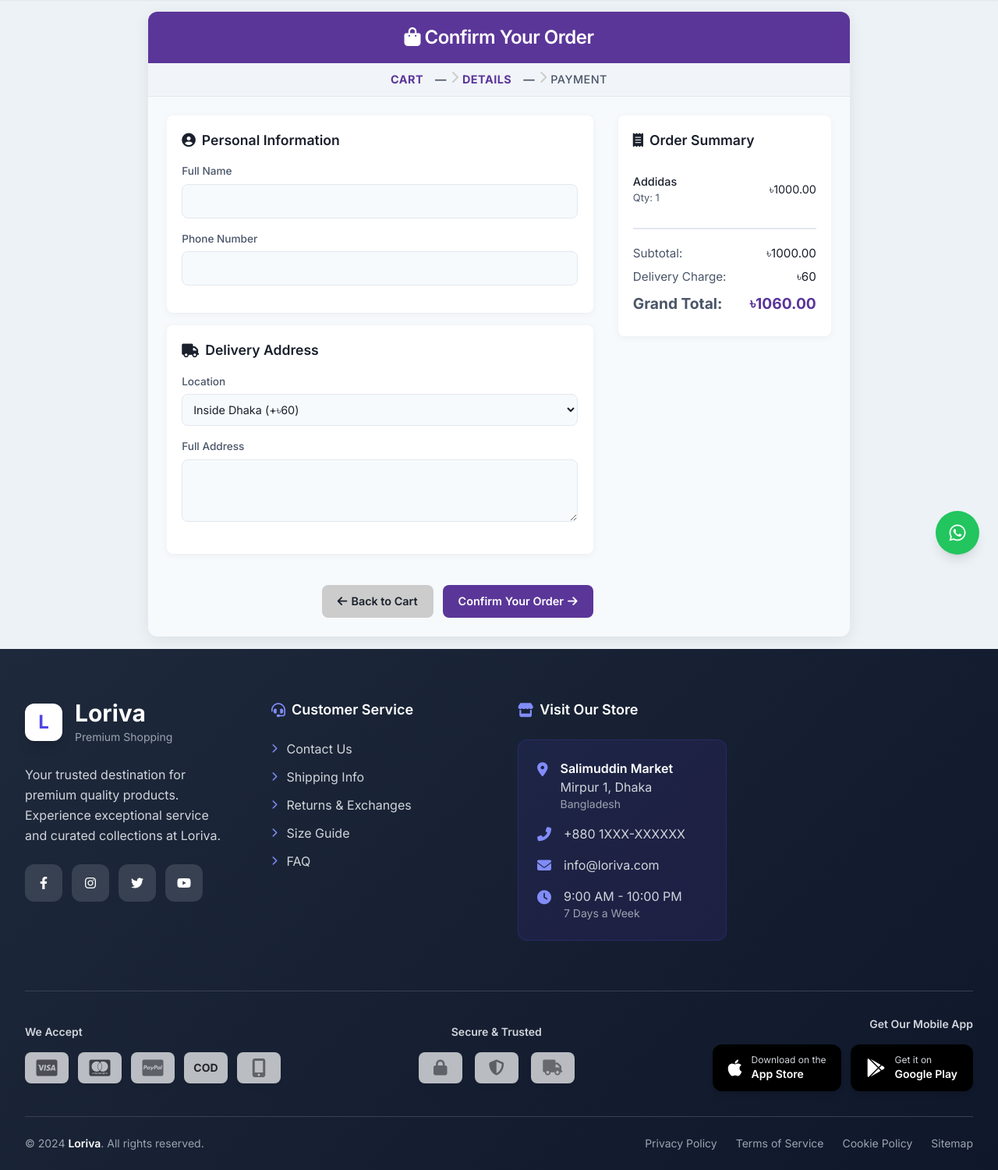
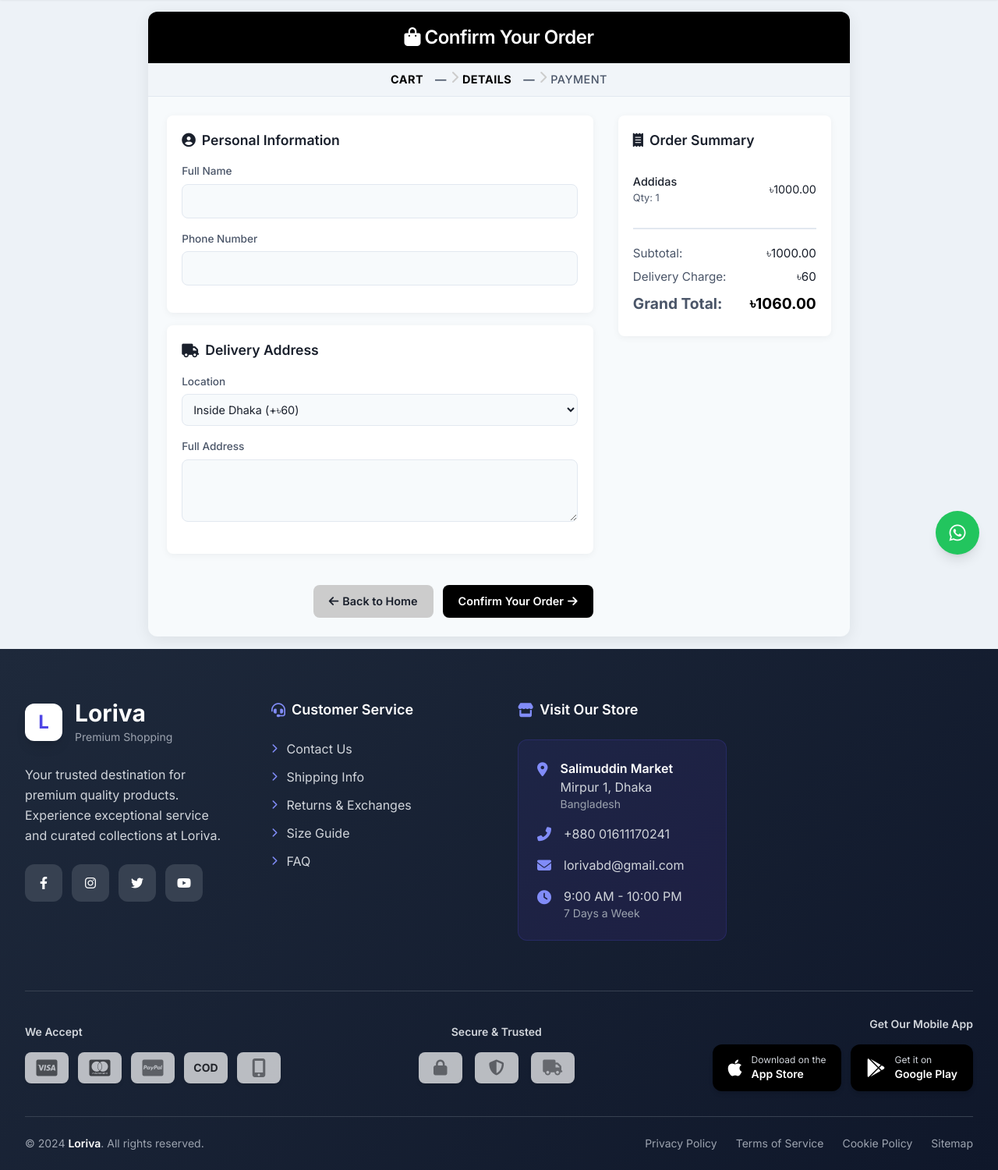
Before and after one commit to urstylelimon/Eshop, a Django app: page /order/create_single_order/1 in a window 1280 px wide. Shown: the part 65-1565 px from the top of the page at 78% size. Run offline with Django 5.2, Linux system fonts and the light colour scheme; data comes from the database, SQL or seed files in the repository; both versions use the stored data as it was after the commit; some libraries are stand-ins or nearby versions.

Commit message:
Update and optimized full code

```diff
--- a/templates/base.html
+++ b/templates/base.html
@@ -8,7 +8,7 @@
     <meta name="keywords" content="{% block meta_keywords %}ecommerce, online shopping, fashion, electronics, home goods{% endblock %}">
     <meta name="theme-color" content="#4f46e5"> <!-- Mobile browser theme color -->
 
-    <title>{% block title %}{% if title %}{{ title }} | {% endif %}ShopEase - Premium Online Shopping{% endblock %}</title>
+    <title>{% block title %}{% if title %}{{ title }} | {% endif %}Loriva - Premium Online Shopping{% endblock %}</title>
 
     <!-- Favicon and App Icons -->
     <link rel="icon" href="{% static 'images/favicon.ico' %}" type="image/x-icon">
--- a/templates/navbar.html
+++ b/templates/navbar.html
@@ -3,7 +3,7 @@
 <html lang="en">
 <head>
   <meta charset="UTF-8">
-  <title>Loriva - Professional E-commerce</title>
+  <title>Loriva</title>
   <meta name="viewport" content="width=device-width, initial-scale=1">
   <script src="https://cdn.tailwindcss.com"></script>
   <link rel="stylesheet" href="https://cdnjs.cloudflare.com/ajax/libs/font-awesome/6.4.0/css/all.min.css">
--- a/templates/store/cart_view.html
+++ b/templates/store/cart_view.html
@@ -2,7 +2,7 @@
 <html lang="en">
 <head>
     <meta charset="UTF-8">
-    <title>Title</title>
+    <title>Loriva</title>
 </head>
 <body>
 <h2>Your Shopping Cart</h2>
--- a/templates/store/confirm_order.html
+++ b/templates/store/confirm_order.html
@@ -1,7 +1,7 @@
 {% extends 'base.html' %}
 {% load static %}
 
-{% block title %}Checkout - ShopEase{% endblock %}
+{% block title %}Checkout - Loriva{% endblock %}
 
 {% block extra_css %}
 <style>
@@ -9,7 +9,7 @@
      * Professional & Responsive Checkout Page
      */
     :root {
-        --primary: #5b3699;
+        --primary: #000000;
         --primary-light: #7a5eb2;
         --secondary: #cccccc;
         --text-primary: #1a202c;
@@ -444,7 +444,7 @@
                 </div>
 
                 <div class="checkout-actions">
-                    <a href="#" class="btn btn-back"><i class="fas fa-arrow-left"></i> Back to Cart</a>
+                    <a href="{% url 'home' %}" class="btn btn-back"><i class="fas fa-arrow-left"></i> Back to Home</a>
                     <button type="submit" class="btn btn-confirm">Confirm Your Order <i class="fas fa-arrow-right"></i></button>
                 </div>
             </form>
--- a/templates/store/footer.html
+++ b/templates/store/footer.html
@@ -81,7 +81,7 @@
                         Your trusted destination for premium quality products. Experience exceptional service and curated collections at Loriva.
                     </p>
                     <div class="flex space-x-3">
-                        <a href="#" class="social-icon w-12 h-12 bg-gray-700 rounded-xl flex items-center justify-center hover:bg-indigo-600">
+                        <a href="https://www.facebook.com/lorivabd" class="social-icon w-12 h-12 bg-gray-700 rounded-xl flex items-center justify-center hover:bg-indigo-600">
                             <i class="fab fa-facebook-f"></i>
                         </a>
                         <a href="#" class="social-icon w-12 h-12 bg-gray-700 rounded-xl flex items-center justify-center hover:bg-pink-600">
@@ -145,13 +145,13 @@
                         <div class="flex items-center">
                             <i class="fas fa-phone-alt text-indigo-400 mr-4 text-lg"></i>
                             <div>
-                                <p class="text-gray-300">+880 1XXX-XXXXXX</p>
+                                <p class="text-gray-300">+880 01611170241</p>
                             </div>
                         </div>
                         <div class="flex items-center">
                             <i class="fas fa-envelope text-indigo-400 mr-4 text-lg"></i>
                             <div>
-                                <p class="text-gray-300">info@loriva.com</p>
+                                <p class="text-gray-300">lorivabd@gmail.com</p>
                             </div>
                         </div>
                         <div class="flex items-start">
--- a/templates/store/single_product.html
+++ b/templates/store/single_product.html
@@ -1,7 +1,7 @@
 {% extends 'base.html' %}
 {% load static %}
 
-{% block title %}{{ product.title }} - {{ site_name }}{% endblock %}
+{% block title %}Loriva{{ product.title }} Product View{{ site_name }}{% endblock %}
 
 {% block extra_css %}
 <style>
```
Also changed, not shown: db.sqlite3, media/images/Shoe.webp (deleted), media/products/Bag.jpeg (deleted), media/products/Shoe.webp (deleted), media/products/Shoe_NGXJKm1.webp (deleted), media/products/nike.jpg (deleted), media/products/womanshoe.jpg (deleted), static/slider/slider_1.png, static/slider/slider_2.png, static/slider/slider_3.png, 1 other file.
